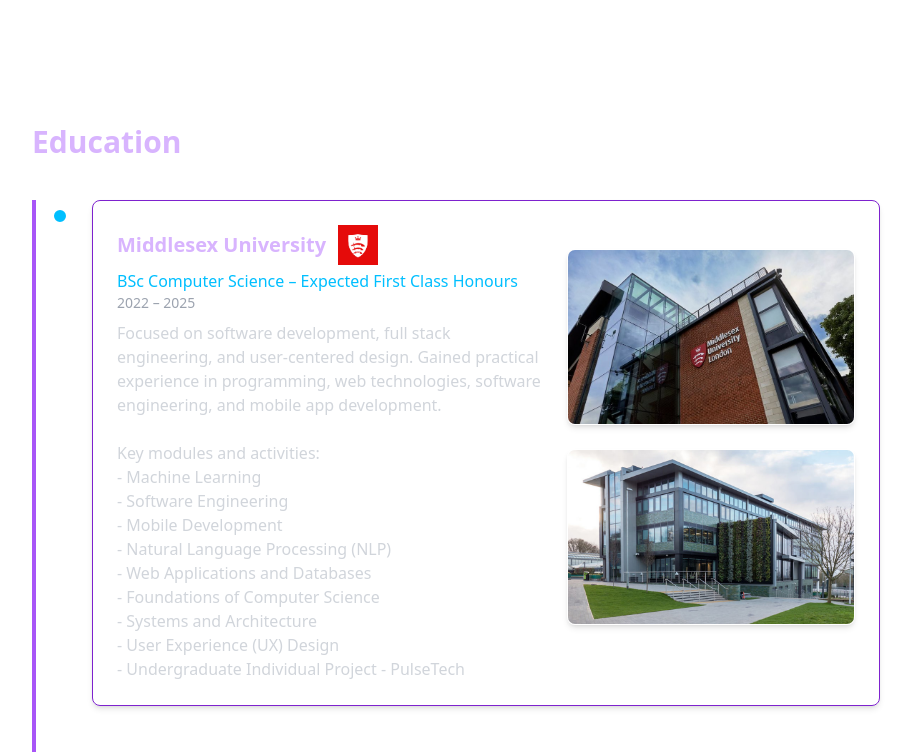
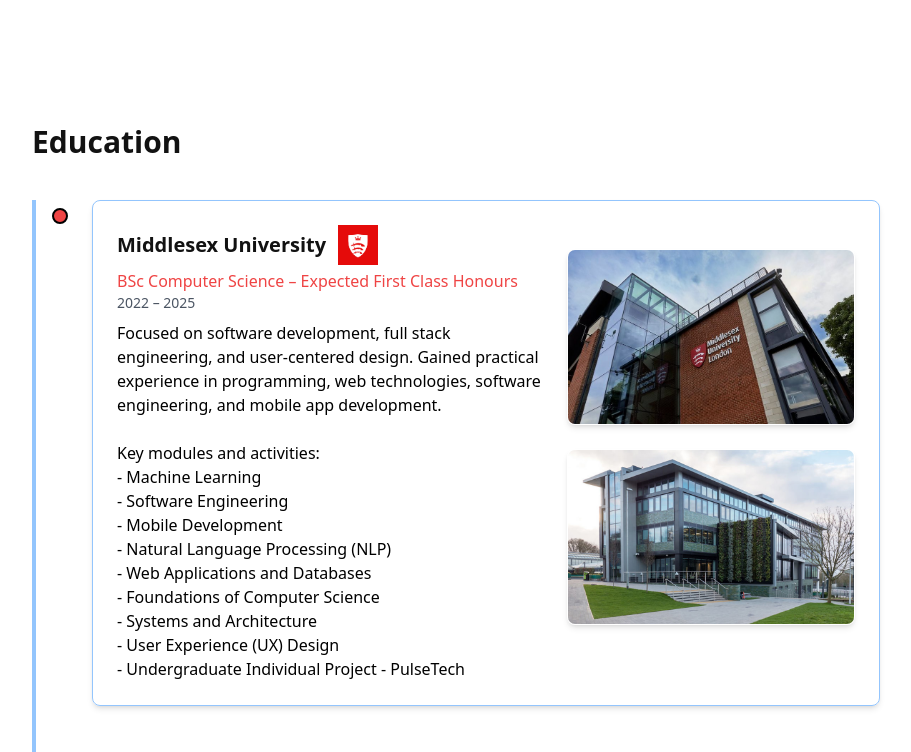
Before and after one commit to FabianC1/PortfolioWebsite, a React (Vite) app: page / in a window 1280 px wide. Shown: the part 1780-2532 px from the top of the page, without its empty margins (184-1095 px from the left). Built offline with nearby package versions, Linux system fonts and the light colour scheme.

Commit message:
Finished theme implementation on education section

```diff
--- a/src/App.tsx
+++ b/src/App.tsx
@@ -27,12 +27,17 @@
       className={`relative pl-10 pb-12 transition-all duration-700 ease-in-out ${visible ? "opacity-100 translate-x-0" : "opacity-0 -translate-x-10"
         }`}
     >
-      <div className="absolute left-0 top-2 w-4 h-4 bg-skyBlue rounded-full border-2 border-white"></div>
+      <div className="absolute left-0 top-2 w-4 h-4 rounded-full
+                bg-orange dark:bg-skyBlue
+                border-2 border-black dark:border-white">
+      </div>
 
-      <div className="bg-darkPurple p-6 rounded-lg border border-purple-700 shadow-md">
+      <div className="bg-darkPurple p-6 rounded-lg border border-pastelBlue dark:border-purple-700 shadow-md">
+
         <div className="flex flex-col md:flex-row gap-6">
           <div className="flex-1">
-            <h3 className="text-xl font-semibold text-purple-300 flex items-center gap-3 mb-1">
+            <h3 className="text-xl font-semibold text-charcoalBlack dark:text-purple-300 flex items-center gap-3 mb-1">
+
               <span>{item.institution}</span>
               {item.logo && (
                 <img
@@ -42,15 +47,16 @@
                 />
               )}
             </h3>
-            <p className="text-skyBlue">{item.degree}</p>
-            <p className="text-sm text-gray-400 mb-2">{item.duration}</p>
+            <p className="text-orange dark:text-skyBlue">{item.degree}</p>
+
+            <p className="text-sm text-gray-600 dark:text-gray-400 mb-2">{item.duration}</p>
             {/** Mobile collapsible block */}
             <div className="block md:hidden">
               <details
-                className="text-gray-300 whitespace-pre-line cursor-pointer"
+                className="text-black dark:text-gray-300 whitespace-pre-line cursor-pointer"
                 onToggle={(e) => setExpanded(e.currentTarget.open)}
               >
-                <summary className="text-skyBlue underline mb-2">
+                <summary className="text-[#7DAFC3] dark:text-skyBlue underline mb-2">
                   {expanded ? "Less Details" : "More Details"}
                 </summary>
                 <p>{item.details}</p>
@@ -58,7 +64,9 @@
             </div>
 
             {/** Desktop always expanded */}
-            <p className="hidden md:block text-gray-300 whitespace-pre-line">{item.details}</p>
+            <p className="hidden md:block text-black dark:text-gray-300 whitespace-pre-line">
+              {item.details}
+            </p>
 
           </div>
 
@@ -126,8 +134,10 @@
 function EducationSection() {
   return (
     <section id="education" className="max-w-4xl mx-auto py-20 px-6">
-      <h2 className="text-3xl font-bold text-purple-300 mb-10 text-center md:text-left">Education</h2>
-      <div className="relative border-l-4 border-purple-500 pl-4">
+      <h2 className="text-3xl font-bold text-charcoalBlack dark:text-purple-300 mb-10 text-center md:text-left">
+        Education
+      </h2>
+      <div className="relative border-l-4 border-pastelBlue dark:border-purple-500 pl-4">
         {educationData.map((item, index) => (
           <EducationTimelineItem key={index} item={item} />
         ))}
@@ -135,6 +145,7 @@
     </section>
   );
 }
+
 
 
 function ProjectsSection() {
--- a/tailwind.config.js
+++ b/tailwind.config.js
@@ -26,6 +26,7 @@
         arctic: '#E0FFFF',
         neonPurple: '#BF40FF',
         white: '#FFFFFF',
+        orange: '#ef4444',
       }
     },
 
```
